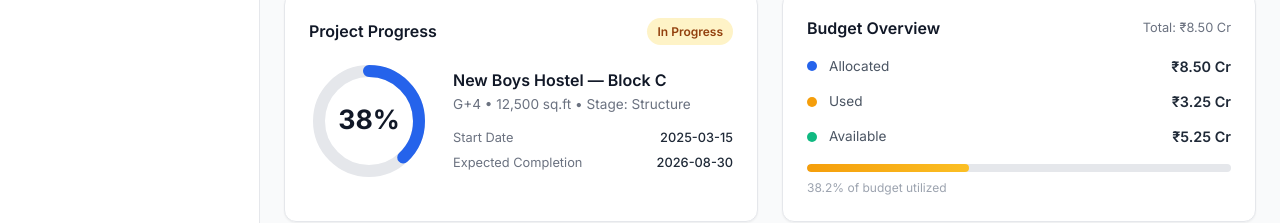
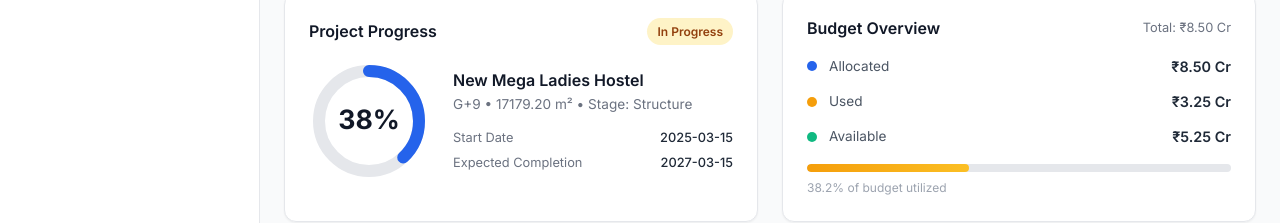
Before and after one commit to akashbfx/campus-construction-portal, a React (Vite) app: page /admin in a window 1280 px wide. Shown: the part 368-591 px from the top of the page. Built offline with nearby package versions, Linux system fonts and the light colour scheme; sample sign-in values are in the browser's storage.

Commit message:
Update mockData.js

```diff
--- a/src/data/mockData.js
+++ b/src/data/mockData.js
@@ -6,7 +6,7 @@
 export const users = {
   admin: {
     id: 'U001',
-    name: 'Dr. Rajesh Sharma',
+    name: 'Dr. Prasad Krishna',
     role: 'admin',
     title: 'Director',
     email: 'director@campus.edu',
@@ -14,7 +14,7 @@ export const users = {
   },
   engineering: {
     id: 'U002',
-    name: 'Er. Ankit Verma',
+    name: 'Er. Viswanath',
     role: 'engineering',
     title: 'Superintending Engineer',
     email: 'se@campus.edu',
@@ -33,20 +33,21 @@ export const users = {
 // --- Project Passport ---
 export const projectPassport = {
   id: 'PRJ-2025-001',
-  projectName: 'New Boys Hostel — Block C',
+  projectName: 'New Mega Ladies Hostel',
   buildingId: 'BLD-C-2025',
   blockName: 'Block C',
   geoLocation: { lat: 28.6139, lng: 77.209 },
-  numberOfFloors: 'G+4',
-  totalArea: '12,500 sq.ft',
+  numberOfFloors: 'G+9',
+  totalArea: '17179.20 m²',
   yearOfConstruction: 2025,
   startDate: '2025-03-15',
-  expectedCompletionDate: '2026-08-30',
+  expectedCompletionDate: '2027-03-15',
   currentStage: 'Structure',
   engineers: [
-    { name: 'Er. Ankit Verma', role: 'SE', phone: '9876543210' },
-    { name: 'Er. Priya Singh', role: 'EE', phone: '9876543211' },
-    { name: 'Er. Suresh Yadav', role: 'JE', phone: '9876543212' },
+    { name: 'Er. S. Sreenesh', role: 'SE', phone: '9876543210' },
+    { name: 'Er. P. K. Jose', role: 'EE', phone: '9876543211' },
+    { name: 'Er. M. Viswanath', role: 'EE', phone: '9876543212' },
+     { name: 'Vinod R', role: 'JE', phone: '9876543212' },
   ],
   contractor: {
     name: 'M/s BuildRight Constructions',
```
